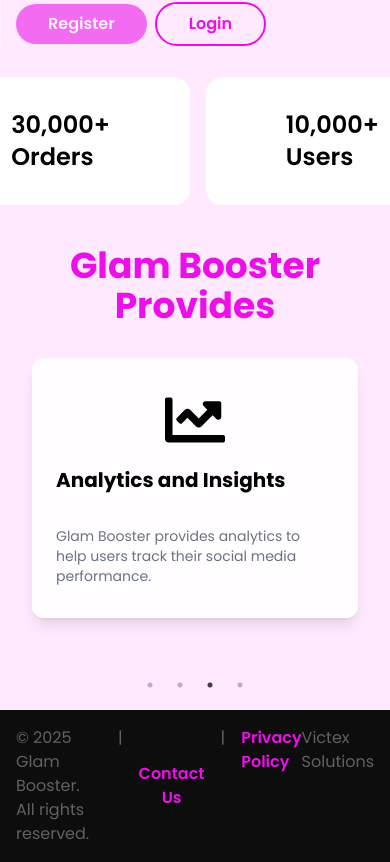
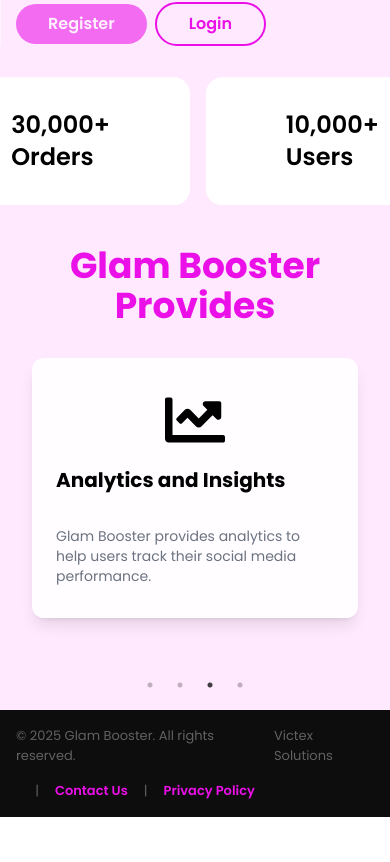
Before and after one commit to Victex4/gkam, a React (Vite) app: page / in a window 390 px wide. Shown: the part 798-1660 px from the top of the page. After the commit the page ends 1615 px from the top, so only its background shows below. Built offline with nearby package versions, Linux system fonts and the light colour scheme.

Commit message:
initial commit

```diff
--- a/src/section/Footer.jsx
+++ b/src/section/Footer.jsx
@@ -6,12 +6,14 @@ const Footer = () => {
 
   return (
     <footer className='bg-black/95' id='contact'>
-      <div className='flex flex-col-reverse md:flex-col'>
-        <div className='container p-4 flex justify-between'>
-          <div className='flex gap-4'>
-            <p className='text-white/35'>
+      <div className='container p-4 flex justify-between'>
+        <div className='flex flex-col md:flex-row gap-4 items-center'>
+          <div>
+            <p className='text-white/35 text-[13px] md:text-[16px]'>
                 &copy; {new Date().getFullYear()} Glam Booster. All rights reserved.
             </p>
+          </div>
+          <div className='flex gap-4 text-[13px] md:text-[16px]'>
             <p className='text-white/35'>
               |
             </p>
@@ -25,10 +27,10 @@ const Footer = () => {
               Privacy Policy
             </p>
           </div>
-          <p className='text-white/35'>
-            Victex Solutions
-          </p>
         </div>
+        <p className='text-white/35 text-[13px] md:text-[16px]'>
+          Victex Solutions
+        </p>
       </div>
       {contactUsPopUp && (
         <ContactUs setContactUsPopUp={setContactUsPopUp}/>
```
